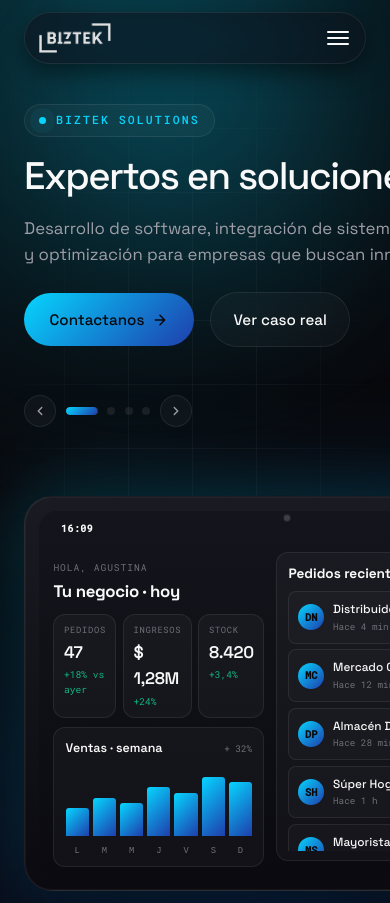
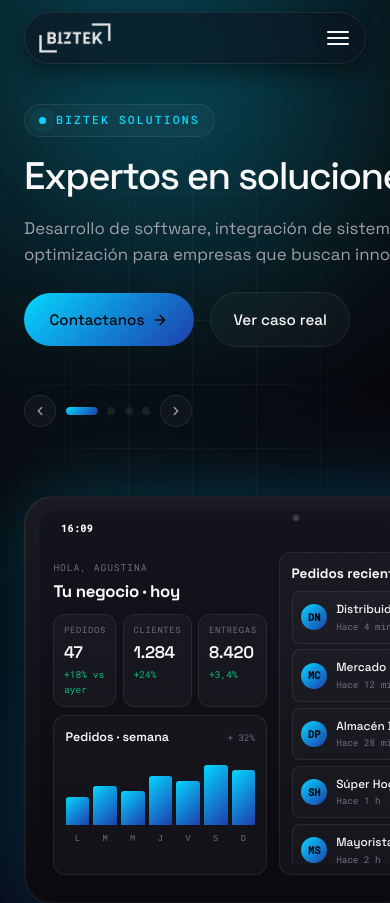
Before and after one commit to BiztekSolutions/landing, a React (Vite) app: page / in a window 390 px wide. Shown: the top 903 px of the page. Built offline with nearby package versions, Linux system fonts and the light colour scheme.

Commit message:
Remove all monetary amounts from hero visuals
Replace USD/ARS amounts, revenue KPIs and item prices with neutral
metrics (counts, statuses, delivery states) across tablet dashboard,
phone list, laptop preview and sidebar navigation.

```diff
--- a/src/components/Hero.jsx
+++ b/src/components/Hero.jsx
@@ -1253,14 +1253,14 @@ function PhoneDashboardVisual() {
             <span>+18% vs ayer</span>
           </PhoneStatCard>
           <PhoneStatCard>
-            <small>Ingresos</small>
-            <strong>$ 1,28M</strong>
+            <small>Clientes</small>
+            <strong>1.284</strong>
             <span>+24%</span>
           </PhoneStatCard>
         </PhoneStatRow>
         <PhoneCardSection>
           <PhoneSectionHead>
-            <strong>Ventas · semana</strong>
+            <strong>Pedidos · semana</strong>
             <small>+ 32%</small>
           </PhoneSectionHead>
           <PhoneBars>
@@ -1302,11 +1302,11 @@ function PhoneDashboardVisual() {
 }
 
 const PHONE_LIST_ITEMS = [
-  { initials: "DN", name: "Distribuidora Norte", date: "Hace 4 min", amount: "$ 184.500" },
-  { initials: "MC", name: "Mercado Central", date: "Hace 12 min", amount: "$ 92.300" },
-  { initials: "DP", name: "Almacén Don Pedro", date: "Hace 28 min", amount: "$ 47.880" },
-  { initials: "SH", name: "Súper Hogar", date: "Hace 1 h", amount: "$ 215.420" },
-  { initials: "MS", name: "Mayorista Suárez", date: "Hace 2 h", amount: "$ 73.150" },
+  { initials: "DN", name: "Distribuidora Norte", date: "Hace 4 min", status: "Entregado" },
+  { initials: "MC", name: "Mercado Central", date: "Hace 12 min", status: "En camino" },
+  { initials: "DP", name: "Almacén Don Pedro", date: "Hace 28 min", status: "Entregado" },
+  { initials: "SH", name: "Súper Hogar", date: "Hace 1 h", status: "En preparación" },
+  { initials: "MS", name: "Mayorista Suárez", date: "Hace 2 h", status: "Entregado" },
 ]
 
 function PhoneListVisual() {
@@ -1330,7 +1330,7 @@ function PhoneListVisual() {
                 <strong>{it.name}</strong>
                 <small>{it.date}</small>
               </ListMeta>
-              <ListAmount>{it.amount}</ListAmount>
+              <ListAmount>{it.status}</ListAmount>
             </PhoneListItem>
           ))}
         </div>
@@ -1502,19 +1502,19 @@ function TabletDashboardVisual() {
               <span>+18% vs ayer</span>
             </PhoneStatCard>
             <PhoneStatCard>
-              <small>Ingresos</small>
-              <strong>$ 1,28M</strong>
+              <small>Clientes</small>
+              <strong>1.284</strong>
               <span>+24%</span>
             </PhoneStatCard>
             <PhoneStatCard>
-              <small>Stock</small>
+              <small>Entregas</small>
               <strong>8.420</strong>
               <span>+3,4%</span>
             </PhoneStatCard>
           </TabletStatRow>
           <PhoneCardSection style={{ flex: 1 }}>
             <PhoneSectionHead>
-              <strong>Ventas · semana</strong>
+              <strong>Pedidos · semana</strong>
               <small>+ 32%</small>
             </PhoneSectionHead>
             <PhoneBars>
@@ -1553,7 +1553,7 @@ function TabletDashboardVisual() {
                     <strong>{it.name}</strong>
                     <small>{it.date}</small>
                   </ListMeta>
-                  <ListAmount>{it.amount}</ListAmount>
+                  <ListAmount>{it.status}</ListAmount>
                 </PhoneListItem>
               ))}
             </div>
@@ -2052,30 +2052,30 @@ const PreviewBadge = styled.span`
 `
 
 const PRODUCTS = [
-  { name: "Yerba Mate · 1kg",        sku: "YER-001", price: "$ 1.840", stock: "Stock 142", tone: "ok",  hueA: "rgba(16,185,129,0.32)",  hueB: "rgba(6,215,255,0.28)" },
-  { name: "Aceite Girasol · 1.5L",   sku: "ACT-024", price: "$ 2.290", stock: "Stock 88",  tone: "mid", hueA: "rgba(245,158,11,0.32)",  hueB: "rgba(255,189,46,0.22)" },
-  { name: "Detergente · 750ml",      sku: "DET-112", price: "$ 980",   stock: "Stock 210", tone: "ok",  hueA: "rgba(6,215,255,0.32)",   hueB: "rgba(30,64,175,0.28)" },
-  { name: "Harina 0000 · 1kg",       sku: "HAR-007", price: "$ 720",   stock: "Stock 56",  tone: "mid", hueA: "rgba(250,250,250,0.18)", hueB: "rgba(245,158,11,0.22)" },
-  { name: "Leche Entera · 1L",       sku: "LCH-301", price: "$ 1.150", stock: "Stock 18",  tone: "low", hueA: "rgba(239,68,68,0.28)",   hueB: "rgba(255,189,46,0.18)" },
-  { name: "Pan Lactal · 540g",       sku: "PAN-040", price: "$ 1.480", stock: "Stock 74",  tone: "ok",  hueA: "rgba(245,158,11,0.28)",  hueB: "rgba(16,185,129,0.22)" },
+  { name: "Yerba Mate · 1kg",        sku: "YER-001", stock: "Disp. 142", tone: "ok",  hueA: "rgba(16,185,129,0.32)",  hueB: "rgba(6,215,255,0.28)" },
+  { name: "Aceite Girasol · 1.5L",   sku: "ACT-024", stock: "Disp. 88",  tone: "mid", hueA: "rgba(245,158,11,0.32)",  hueB: "rgba(255,189,46,0.22)" },
+  { name: "Detergente · 750ml",      sku: "DET-112", stock: "Disp. 210", tone: "ok",  hueA: "rgba(6,215,255,0.32)",   hueB: "rgba(30,64,175,0.28)" },
+  { name: "Harina 0000 · 1kg",       sku: "HAR-007", stock: "Disp. 56",  tone: "mid", hueA: "rgba(250,250,250,0.18)", hueB: "rgba(245,158,11,0.22)" },
+  { name: "Leche Entera · 1L",       sku: "LCH-301", stock: "Disp. 18",  tone: "low", hueA: "rgba(239,68,68,0.28)",   hueB: "rgba(255,189,46,0.18)" },
+  { name: "Pan Lactal · 540g",       sku: "PAN-040", stock: "Disp. 74",  tone: "ok",  hueA: "rgba(245,158,11,0.28)",  hueB: "rgba(16,185,129,0.22)" },
 ]
 
 const STATS = [
-  { label: "SKU activos",   value: "142",       delta: "+12 este mes",  tone: "up" },
-  { label: "Stock total",   value: "8.420",     delta: "+3.4%",         tone: "up" },
-  { label: "Stock crítico", value: "7",         delta: "−2 vs ayer",    tone: "down" },
-  { label: "Facturado hoy", value: "$ 184.230", delta: "+8 órdenes",    tone: "up" },
+  { label: "SKU activos",    value: "142",   delta: "+12 este mes", tone: "up" },
+  { label: "Disponibles",    value: "8.420", delta: "+3.4%",        tone: "up" },
+  { label: "Stock crítico",  value: "7",     delta: "−2 vs ayer",   tone: "down" },
+  { label: "Pedidos · hoy",  value: "184",   delta: "+8 vs ayer",   tone: "up" },
 ]
 
 const NAV = [
   { label: "Inicio",    section: "general" },
   { label: "Productos", section: "general", active: true },
-  { label: "Stock",     section: "general" },
+  { label: "Entregas",  section: "general" },
   { label: "Pedidos",   section: "general" },
-  { label: "Clientes",  section: "ventas" },
-  { label: "Facturas",  section: "ventas" },
-  { label: "Reportes",  section: "ventas" },
-  { label: "Ajustes",   section: "admin"  },
+  { label: "Clientes",  section: "gestión" },
+  { label: "Historial", section: "gestión" },
+  { label: "Reportes",  section: "gestión" },
+  { label: "Ajustes",   section: "admin"   },
 ]
 
 function PreviewView() {
@@ -2106,7 +2106,7 @@ function PreviewView() {
         </PreviewTopbar>
 
         <PreviewSidebar>
-          {["general", "ventas", "admin"].map((sec) => (
+          {["general", "gestión", "admin"].map((sec) => (
             <div key={sec}>
               <NavSection>{sec}</NavSection>
               {NAV.filter((n) => n.section === sec).map((n) => (
@@ -2149,8 +2149,7 @@ function PreviewView() {
                   <strong style={{ fontFamily: "var(--display, serif)", fontSize: "0.72rem", color: "#FAFAFA" }}>{p.name}</strong>
                   <span style={{ fontFamily: "var(--mono, monospace)", fontSize: "0.55rem", color: "rgba(255,255,255,0.4)" }}>{p.sku}</span>
                 </div>
-                <div style={{ display: "flex", justifyContent: "space-between", alignItems: "center" }}>
-                  <span style={{ fontFamily: "var(--mono, monospace)", fontSize: "0.74rem", color: "#06D7FF" }}>{p.price}</span>
+                <div style={{ display: "flex", justifyContent: "flex-end" }}>
                   <PreviewBadge $tone={p.tone}>
                     <span style={{ width: 5, height: 5, background: "currentColor", borderRadius: "50%", display: "inline-block" }} />
                     {p.stock}
```
